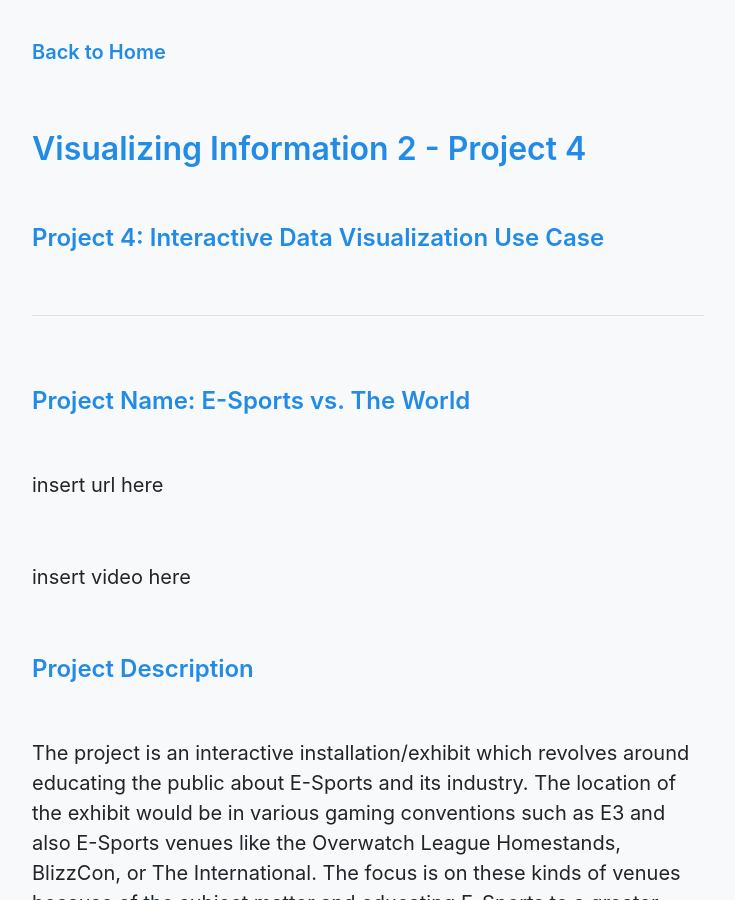
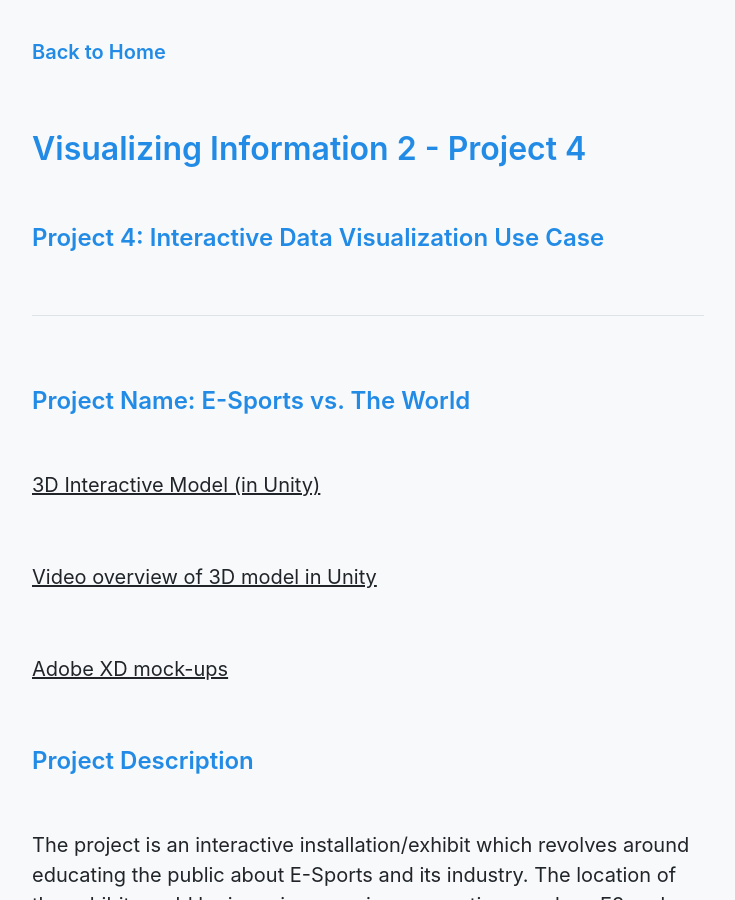
Before and after one commit to ixdwtruong/ixdwtruong.github.io, a Jekyll site: the page built from _posts/0001-01-15-visnar2p4.md, in a window 1280 px wide and 900 px high. Shown: the whole window, without its empty margins (272-1007 px from the left). Built offline with Jekyll 4.4.1, drawn with Linux system fonts in a browser that asks for light colours.

Commit message:
Update 0001-01-15-visnar2p4.md

```diff
--- a/_posts/0001-01-15-visnar2p4.md
+++ b/_posts/0001-01-15-visnar2p4.md
@@ -18,11 +18,15 @@
 
 <br>
 
-insert url here
+<a href="http://ixd1730.firebird.sheridanc.on.ca/Sephani_Final/">3D Interactive Model (in Unity)</a>
 
 <br>
 
-insert video here
+<a href="http://ixd1730.firebird.sheridanc.on.ca/Sephani_Final/">Video overview of 3D model in Unity</a>
+
+<br>
+
+<a href="http://ixd1730.firebird.sheridanc.on.ca/Sephani_Final/">Adobe XD mock-ups</a>
 
 <br>
 
```
